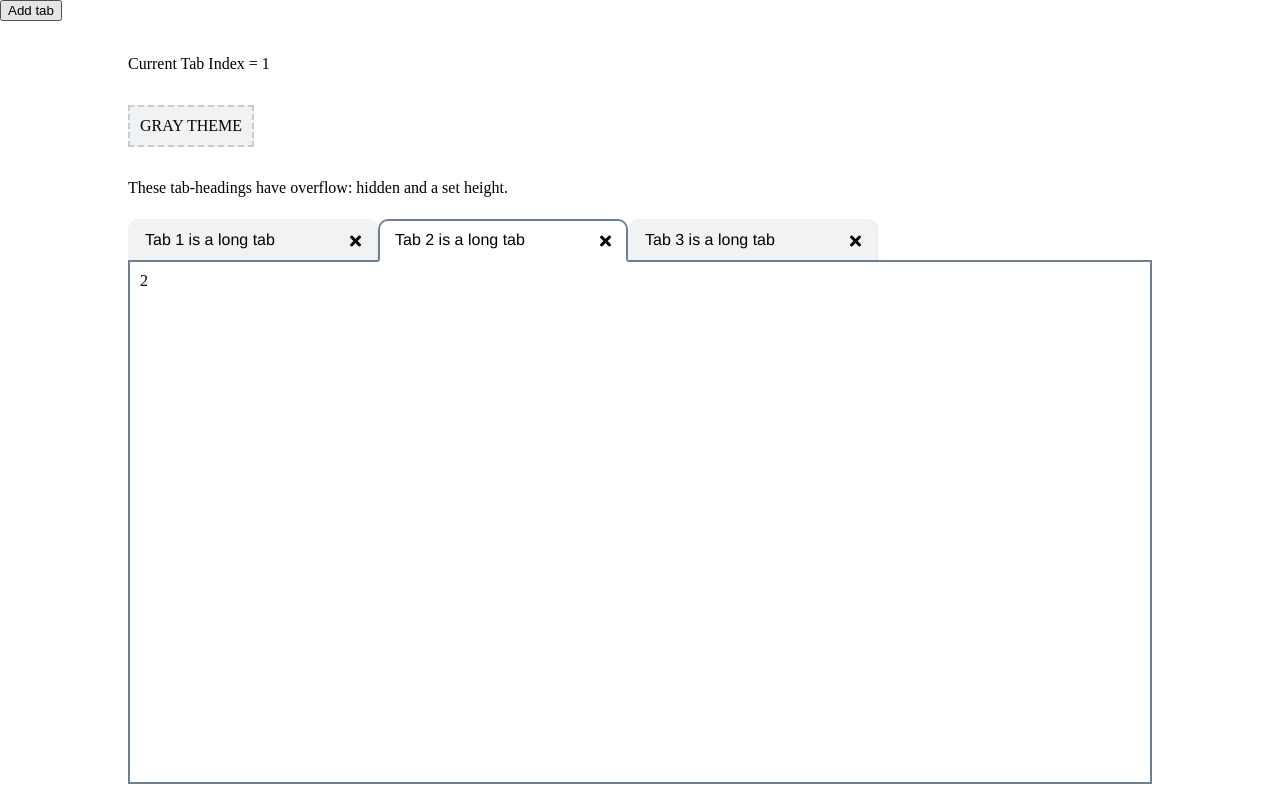
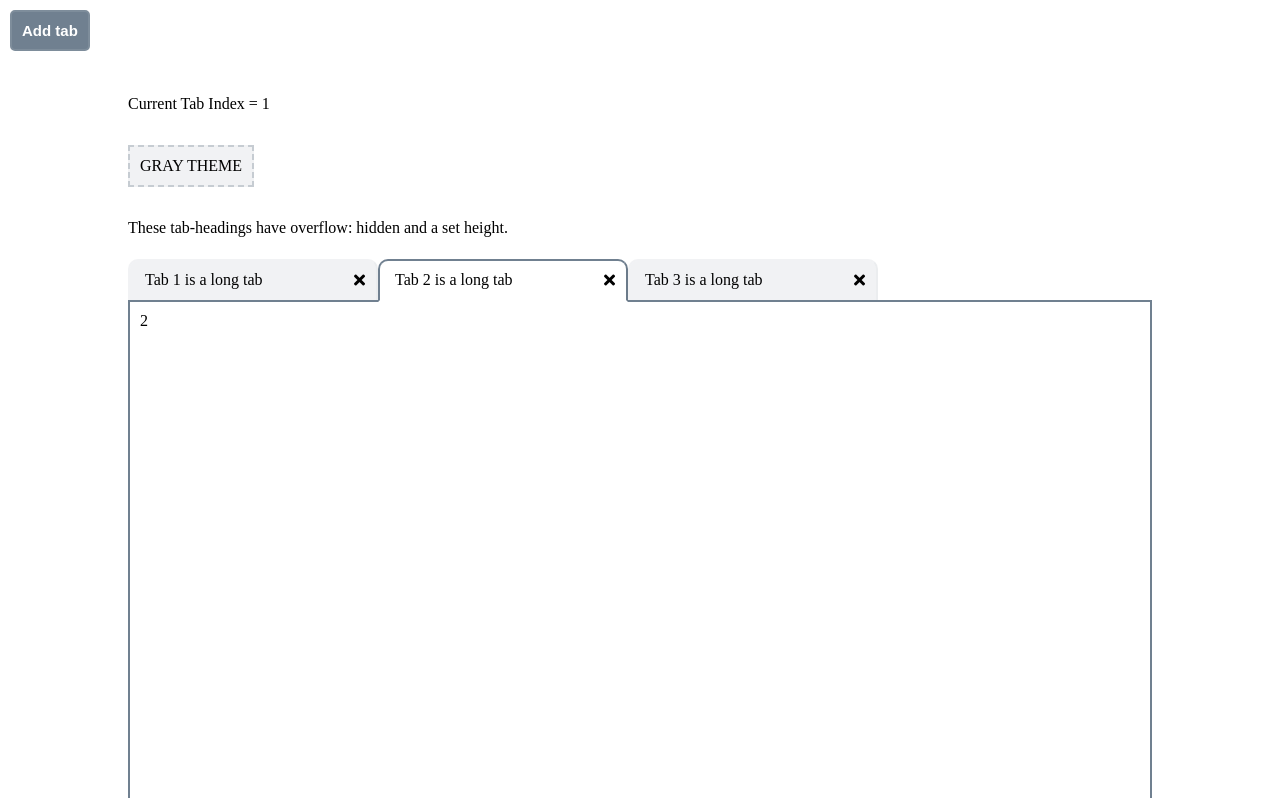
Before and after one commit to eecs-autograder/ag-website-vue, a Vue app: page / in a window 1280 px wide. Shown: the top 798 px of the page. Built offline with nearby package versions, Linux system fonts and the light colour scheme.

Commit message:
Cleaned up the css in tabs_demo.vue.

```diff
--- a/src/demos/tabs_demo.vue
+++ b/src/demos/tabs_demo.vue
@@ -2,7 +2,7 @@
   <div class="tabs-demo">
 
     <div class="outside">
-      <button type="button" @click="add_tab()">Add tab</button>
+      <button class="add-tab-button" type="button" @click="add_tab()">Add tab</button>
 
       <br> <br>
       <div class="shrink-tabs">
@@ -182,8 +182,13 @@
   })
   export default class TabsDemo extends Vue {
     countries = ["France", "Norway", "Spain"];
-
     country_selected = "France";
+    current_tab_index_1 = 1;
+    current_tab_index_2 = 1;
+    current_tab_index_3 = 1;
+    current_tab_index_4  = 1;
+    current_tab_index_5 = 1;
+    tab_labels = [1, 2, 3];
 
     show_countries_dropdown() {
       let countries_dropdown = <Dropdown> this.$refs.countries_dropdown;
@@ -195,22 +200,14 @@
       console.log(e);
     }
 
-    current_tab_index_1 = 1;
-    current_tab_index_2 = 1;
-    current_tab_index_3 = 1;
-    current_tab_index_4  = 1;
-    current_tab_index_5 = 1;
-
-    tab_labels = [1, 2, 3];
-
     add_tab() {
       this.tab_labels.push(this.tab_labels.length + 1);
-      this.current_tab_index = this.tab_labels.length - 1;
+      this.current_tab_index_1 = this.tab_labels.length - 1;
     }
 
     remove_tab(index: number) {
-      if (index < this.current_tab_index) {
-        this.current_tab_index -= 1;
+      if (index < this.current_tab_index_1) {
+        this.current_tab_index_1 -= 1;
       }
       this.tab_labels.splice(index, 1);
     }
@@ -220,6 +217,22 @@
 <!-- Add "scoped" attribute to limit CSS to this component only -->
 <style scoped lang="scss">
 @import '@/styles/colors.scss';
+
+.add-tab-button {
+  border: 2px solid lighten($stormy-gray-dark, 5);
+  background-color: $stormy-gray-dark;
+  border-radius: 5px;
+  color: white;
+  font-size: 15px;
+  font-weight: bold;
+  margin: 10px;
+  outline: none;
+  padding: 10px;
+}
+
+.add-tab-button:active {
+  background-color: darken($stormy-gray-dark, 10);
+}
 
 .tab-label {
   outline: none;
@@ -231,12 +244,12 @@
 }
 
 .close-x {
+  background-color: inherit;
+  font-size: 18px;
+  padding: 12px 15px;
   position: absolute;
-    right: 10px;
-    top: 7.5px;
-    font-size: 20px;
-    background-color: inherit;
-    padding: 10px 8px;
+  right: 6px;
+  top: 5.5px;
 }
 
 .tab-body {
@@ -272,9 +285,8 @@
 }
 
 .tab-heading {
+  height: 19px;
   margin: 0;
-    font-family: "Helvetica Neue", Helvetica;
-    height: 19px;
   overflow: hidden;
 }
 
@@ -286,23 +298,25 @@
 }
 
 .shrink-tabs {
-    width: 80%;
   margin-left: 10%;
   margin-right: 10%;
+  width: 80%;
 }
 
 .tab-styling-theme-label {
   background-color: $pebble-light;
+  border: 2px dashed $pebble-dark;
+  display: inline-block;
   padding: 10px;
-    display: inline-block;
-    border: 2px dashed $pebble-dark;
 }
 
 @media only screen and (min-width: 481px) {
     .close-x {
-        padding: 5px;
-        top: 6.5px;
+      background-color: inherit;
       font-size: inherit;
+      padding: 3px 5px;
+      right: 6px;
+      top: 8px;
     }
 
     .tab-heading-dropdown-tabs {
--- a/src/styles/components/tab_styles.scss
+++ b/src/styles/components/tab_styles.scss
@@ -17,16 +17,15 @@
 }
 
 %mobile-tab {
-    position: relative;
     display: block;
     box-sizing: border-box;
     margin-top: 4px;
     min-width: 10px;
     padding: 18px 20px;
+    position: relative;
 }
 
-/* ---------------- Gray ---------------- */
-/* ---------------- & No Border ---------------- */
+/* ------------- Gray & No Border -------------- */
 
 .gray-theme-active, .no-border-active {
     @extend %mobile-tab;
@@ -57,7 +56,7 @@
 }
 
 .gray-theme-inactive-no-padding:hover {
-    @include tab-border($pebble-medium);
+    background-color: $pebble-medium;
 }
 
 
@@ -65,7 +64,6 @@
 
 .gray-white-theme-active {
     @extend %mobile-tab;
-    //background-color: darken(lavender, 11);
     background-color: $ocean-blue;
     color: white;
 }
@@ -83,14 +81,14 @@
 
 .dark-theme-active {
     @extend %mobile-tab;
+    background-color: darken($stormy-gray-dark, 25);
     color: white;
-    background-color: darken($stormy-gray-dark, 25);
 }
 
 .dark-theme-inactive {
     @extend %mobile-tab;
+    background-color: darken($stormy-gray-dark, 0);
     color: white;
-    background-color: darken($stormy-gray-dark, 0);
 }
 
 .dark-theme-inactive:hover {
@@ -118,12 +116,12 @@
 
 @media only screen and (min-width: 481px) {
     %tab-theme {
+        border-radius: 10px 10px 0 0;
         box-sizing: border-box;
         display: inline-block;
-        border-radius: 10px 10px 0 0;
         margin-top: 4px;
         max-width: 250px;
-        min-width: 10px;
+        min-width: 36px;
         padding: 10px 15px;
     }
 
@@ -134,6 +132,7 @@
         @include active-tab-position();
         @include tab-border($stormy-gray-dark);
         background-color: white;
+        border-right: 2px solid darken($stormy-gray-dark, 2);
     }
 
     .gray-theme-inactive {
@@ -185,8 +184,8 @@
         @include inactive-tab-position();
         @include tab-border($pebble-lighter);
         background-color: $pebble-lighter;
+        border-right: 2px solid darken($pebble-lighter, 2);
         color: black;
-        border-right: 2px solid darken($pebble-lighter, 2);
     }
 
     .gray-white-theme-inactive:hover {
@@ -216,16 +215,16 @@
         @extend %tab-theme;
         @include active-tab-position();
         @include tab-border(darken($stormy-gray-dark, 25));
+        background-color: white;
         color: black;
-        background-color: white;
     }
 
     .dark-theme-inactive {
         @include inactive-tab-position();
         @extend %tab-theme;
         @include tab-border(darken($stormy-gray-dark, 0));
+        border-right: 2px solid darken($stormy-gray-dark, 2);
         color: white;
-        border-right: 2px solid darken($stormy-gray-dark, 2);
     }
 
     .dark-theme-inactive:hover {
@@ -253,6 +252,5 @@
     .white-theme-inactive:hover {
         @include tab-border($pebble-medium);
         background-color: $pebble-medium;
-
     }
 }
```
Lines whose indentation alone changed are shown as unchanged.
